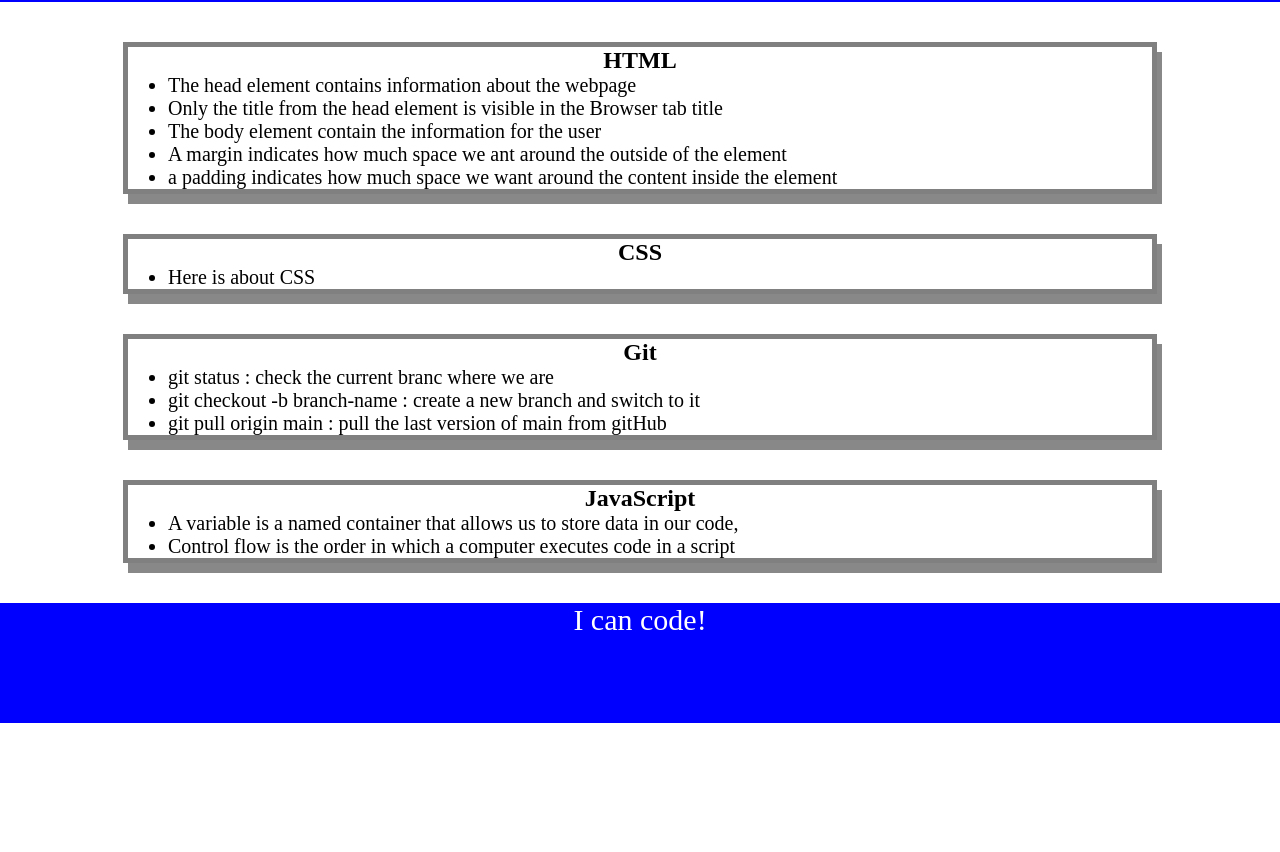
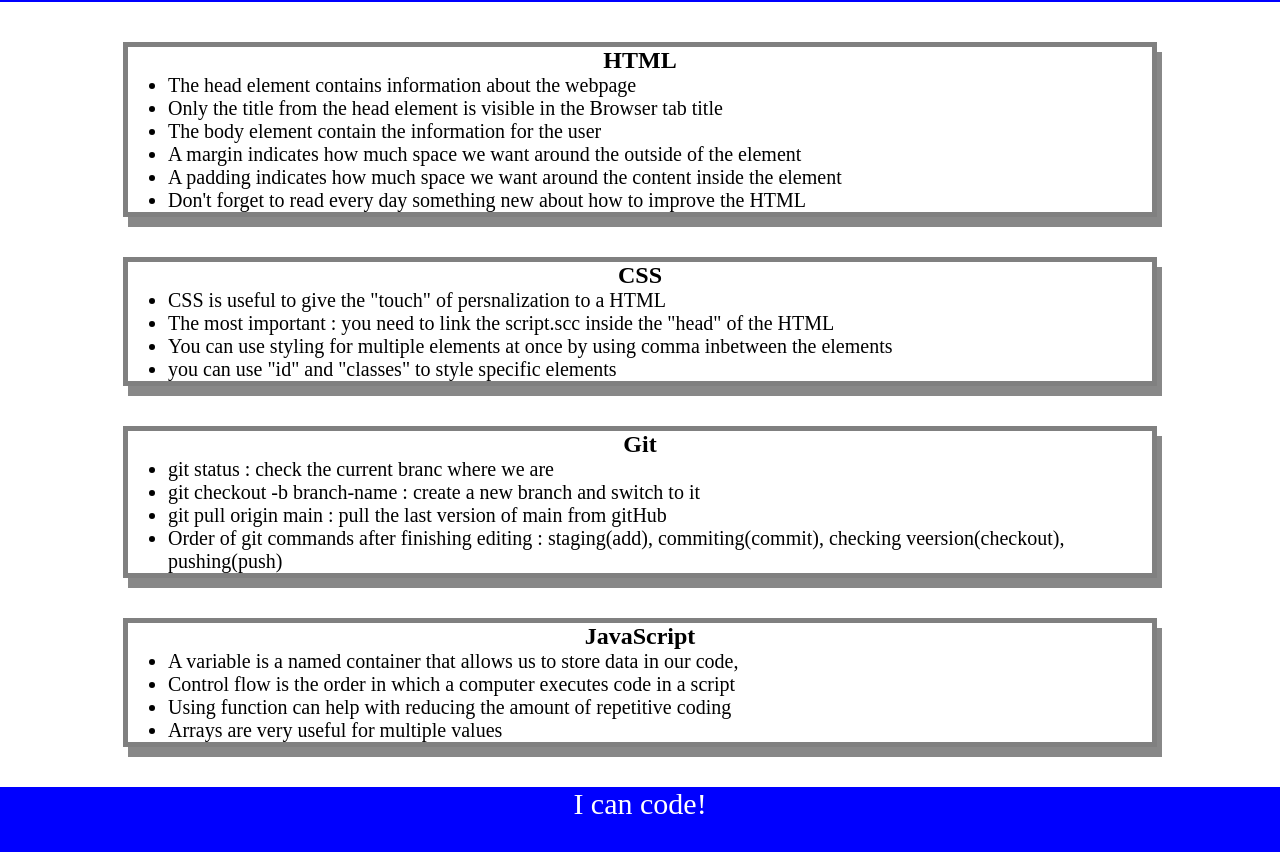
Before and after one commit to docbogdanc/prework-study-guide, a plain HTML site: page index.html in a window 1280 px wide. Shown: the part 118-970 px from the top of the page. Before the commit the page ends 841 px from the top, so only its background shows below. Drawn offline with Linux system fonts and the light colour scheme.

Commit message:
some few updates before publishing

```diff
--- a/index.html
+++ b/index.html
@@ -20,15 +20,19 @@
             <li>The head element contains information about the webpage</li>
             <li>Only the title from the head element is visible in the Browser tab title</li>
             <li>The body element contain the information for the user</li>
-            <li>A margin indicates how much space we ant around the outside of the element</li>
-            <li>a padding indicates how much space we want around the content inside the element</li>
+            <li>A margin indicates how much space we want around the outside of the element</li>
+            <li>A padding indicates how much space we want around the content inside the element</li>
+            <li>Don't forget to read every day something new about how to improve the HTML</li>
           </ul>
       </section>
 
       <section class="card" id="css-section">
           <h2>CSS</h2>
           <ul>
-            <li>Here is about CSS</li>
+            <li>CSS is useful to give the "touch" of persnalization to a HTML</li>
+            <li>The most important : you need to link the script.scc inside the "head" of the HTML</li>
+            <li>You can use styling for multiple elements at once by using comma inbetween the elements </li>
+            <li>you can use "id" and "classes" to style specific elements</li>
           </ul>
       </section>
 
@@ -38,6 +42,7 @@
             <li>git status : check the current branc where we are</li>
             <li>git checkout -b branch-name : create a new branch and switch to it</li>
             <li>git pull origin main : pull the last version of main from gitHub</li>
+            <li>Order of git commands after finishing editing : staging(add), commiting(commit), checking veersion(checkout), pushing(push)</li>
           </ul>
       </section>
 
@@ -46,6 +51,8 @@
           <ul>
             <li>A variable is a named container that allows us to store data in our code,</li>
             <li>Control flow is the order in which a computer executes code in a script</li>
+            <li>Using function can help with reducing the amount of repetitive coding</li>
+            <li>Arrays are very useful for multiple values</li>
           </ul>
       </section>
 
```
